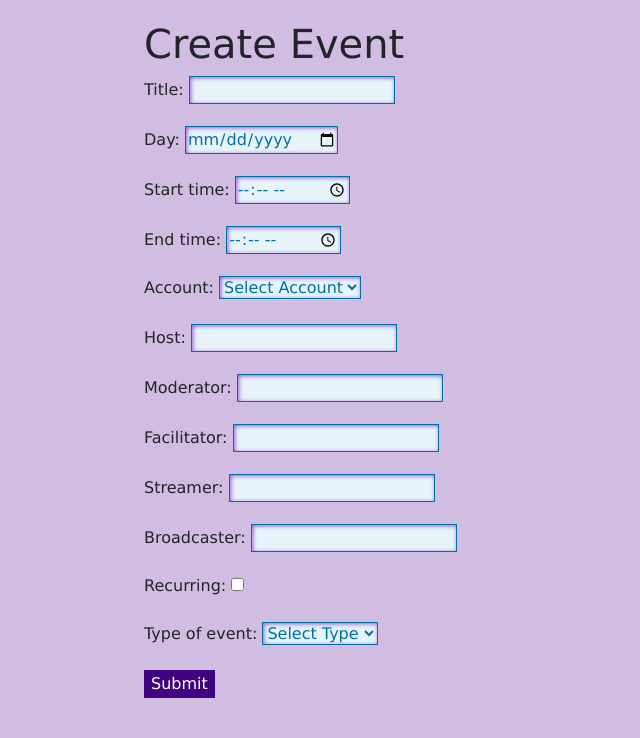
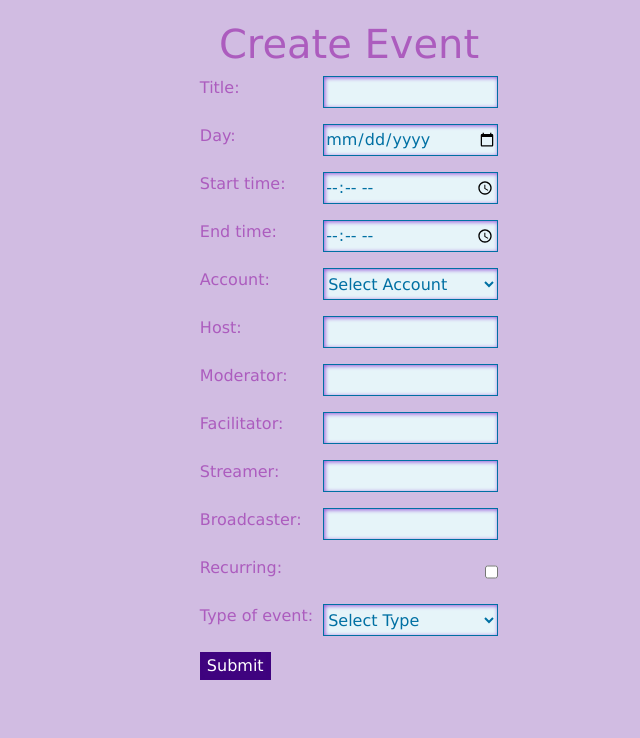
Before and after one commit to cfgdelaware23/Team-10, a Django app: page /register/ in a window 1280 px wide. Shown: the part 62-800 px from the top of the page, without its empty margins (291-931 px from the left). Run offline with Django 4.2, Linux system fonts and the light colour scheme; some libraries are stand-ins or nearby versions.

Commit message:
centering the form

```diff
--- a/ACBproject/myapp/static/css/styles.css
+++ b/ACBproject/myapp/static/css/styles.css
@@ -38,6 +38,8 @@ body {
     color: #0070A3; /* Change to blue color code */
     background: #E6F4F9; /* Change to a light blue background color */
     box-shadow: inset 1px 1px 4px #9455d8; /* Change shadow color */
+    width: 175px;
+    margin-left: 10px;
 }
 
 .form-style-3 input[type=submit],
@@ -104,3 +106,8 @@ body {
 .cute-navbar a:hover {
     color: #ddd; /* Slightly lighter text color on hover */
 }
+
+p {
+    display: flex;
+    justify-content: space-between;
+}
--- a/ACBproject/myapp/templates/register_events.html
+++ b/ACBproject/myapp/templates/register_events.html
@@ -2,9 +2,9 @@
 
 {% block content %}
 <div class="container">
-    <div class="form-style-3">
+    <div class="form-style-3 d-flex flex-column justify-content-center align-items-center header">
         <h1>Create Event</h1>
-        <form action="" method="post">
+        <form action="" method="post" >
             {% csrf_token %}
             {{form.as_p}}
             <input type="submit" value="Submit" id="event_button">
--- a/ACBproject/myapp/templates/register_volunteer.html
+++ b/ACBproject/myapp/templates/register_volunteer.html
@@ -3,7 +3,7 @@
 {% block content %}
 
 <div class="container">
-    <div class="form-style-3">
+    <div class="form-style-3 d-flex flex-column justify-content-center align-items-center header">
         <h1>Volunteers</h1>
         <form action="" method="post">
             {% csrf_token %}
```
Also changed, not shown: ACBproject/myapp/templates/homepage.html (line endings or trailing spaces).
